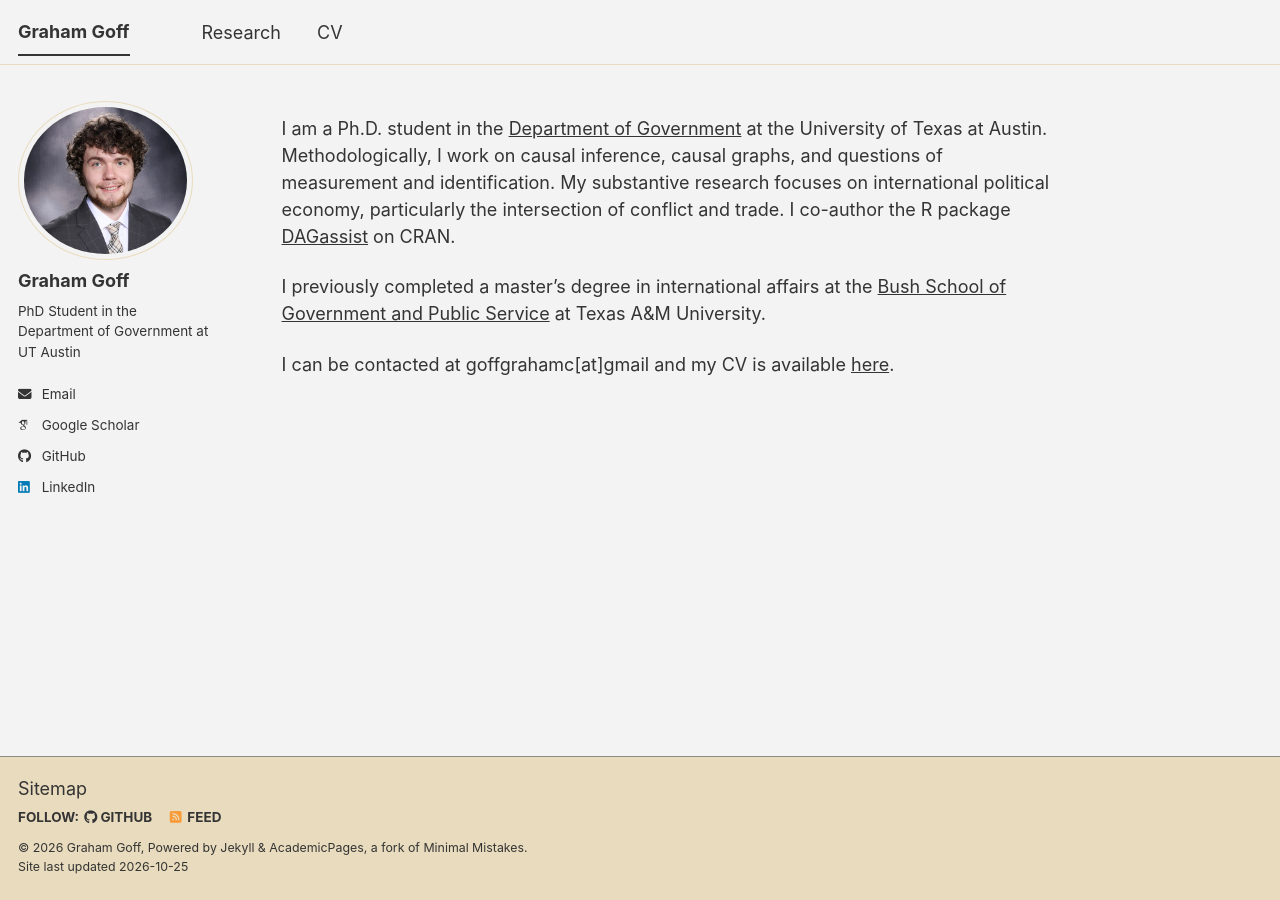
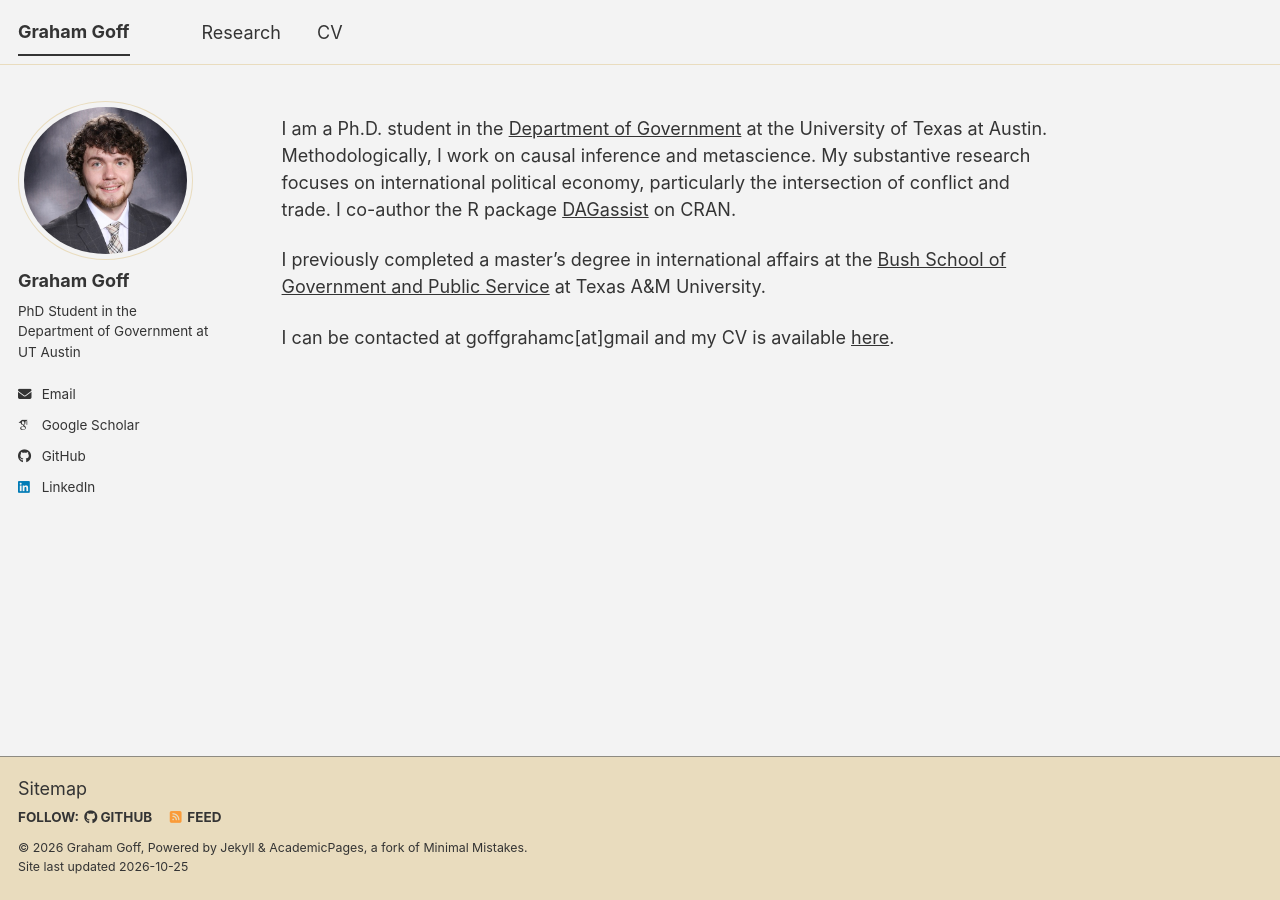
Before and after one commit to grahamgoff/grahamgoff.github.io, a Jekyll site: the page built from _pages/about.md, in a window 1280 px wide. Built offline with Jekyll 4.4.1, drawn with Linux system fonts in a browser that asks for light colours; some web fonts are replaced; a script bundle is joined from its source files by our own code; library files that are not in the unit come from our copies.

Commit message:
Update about.md

```diff
--- a/_pages/about.md
+++ b/_pages/about.md
@@ -7,7 +7,7 @@ redirect_from:
   - /about.html
 ---
 
-I am a Ph.D. student in the [Department of Government](https://liberalarts.utexas.edu/government/) at the University of Texas at Austin. Methodologically, I work on causal inference, causal graphs, and questions of measurement and identification. My substantive research focuses on international political economy, particularly the intersection of conflict and trade. I co-author the R package [DAGassist](https://cran.r-project.org/package=DAGassist) on CRAN.
+I am a Ph.D. student in the [Department of Government](https://liberalarts.utexas.edu/government/) at the University of Texas at Austin. Methodologically, I work on causal inference and metascience. My substantive research focuses on international political economy, particularly the intersection of conflict and trade. I co-author the R package [DAGassist](https://cran.r-project.org/package=DAGassist) on CRAN.
 
 I previously completed a master's degree in international affairs at the [Bush School of Government and Public Service](https://bush.tamu.edu/) at Texas A&M University.
 
```
